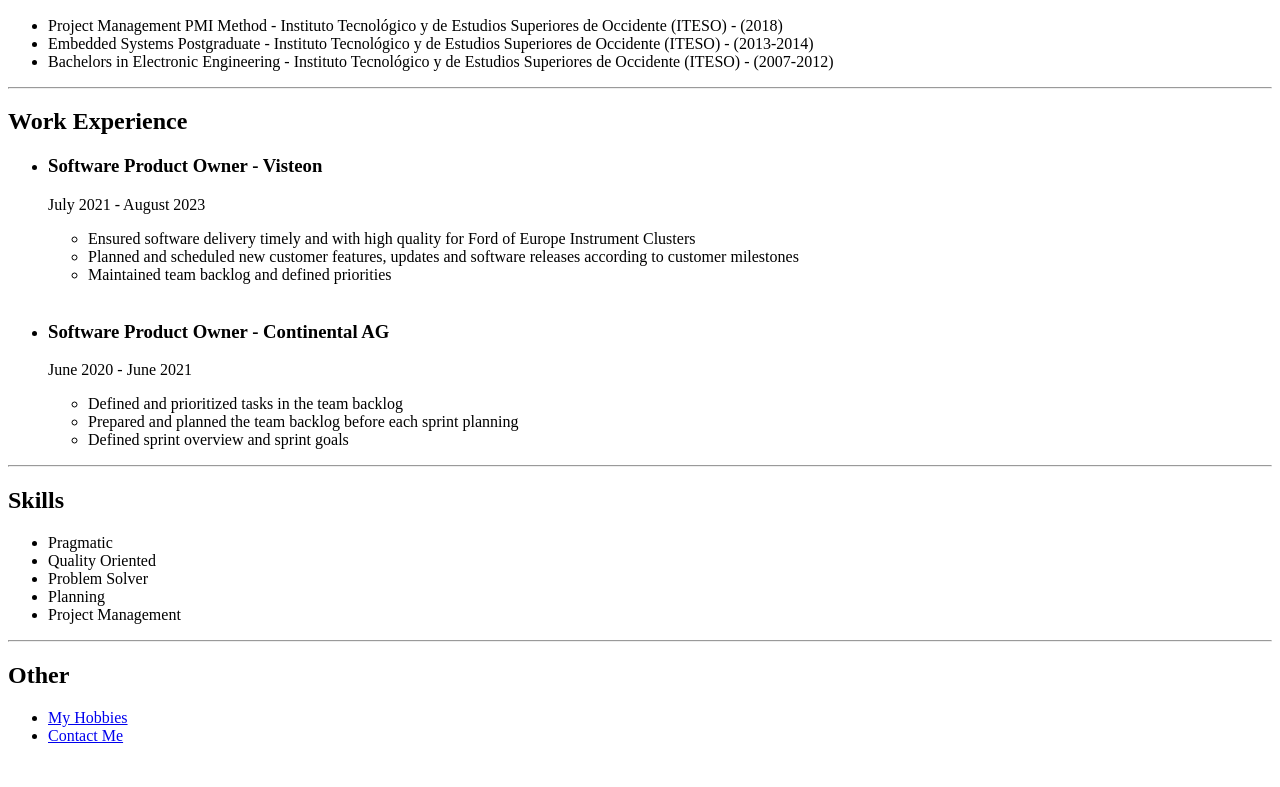
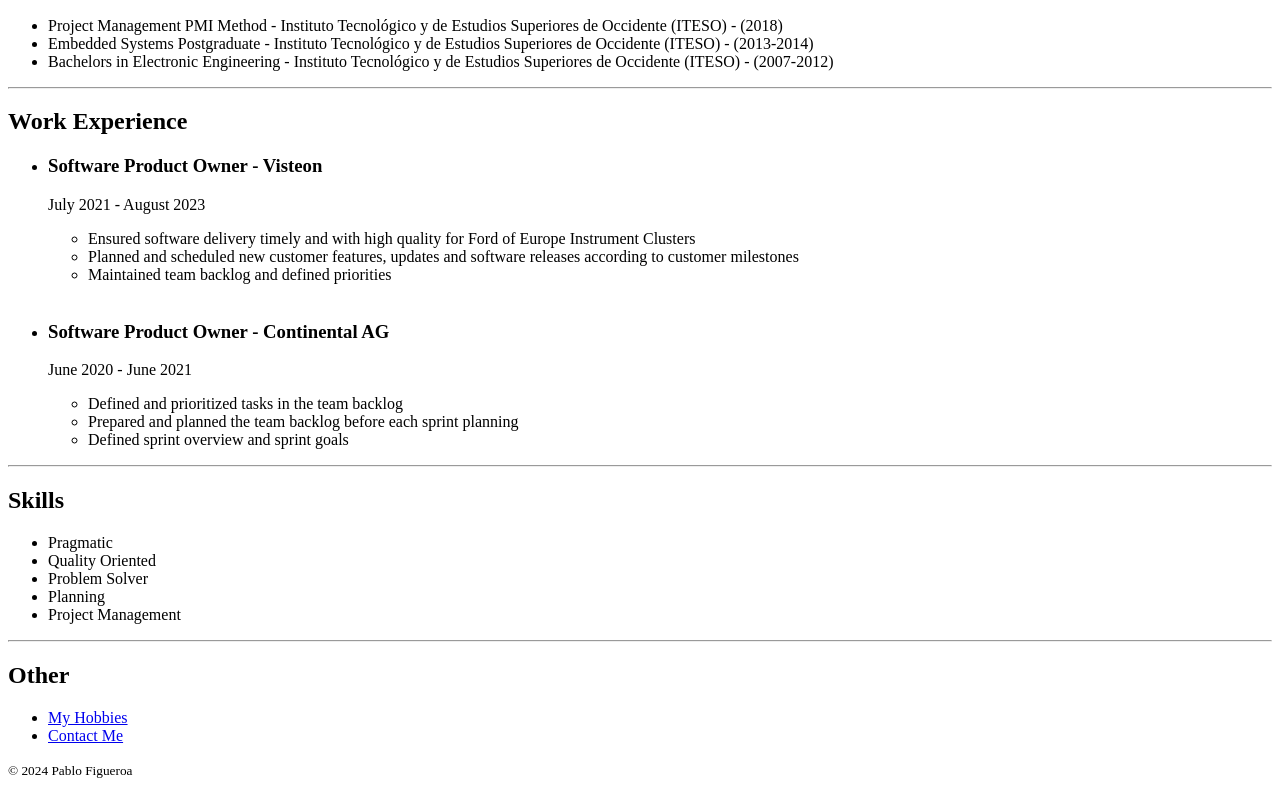
Before and after one commit to PabloEFigueroa/Resume, a plain HTML site: page index.html in a window 1280 px wide. Shown: the part 473-1260 px from the top of the page. Before the commit the page ends 1234 px from the top, so only its background shows below. Drawn offline with Linux system fonts and the light colour scheme.

Commit message:
Add files via upload

```diff
--- a/index.html
+++ b/index.html
@@ -61,5 +61,8 @@
     <li><a href="./public/about.html">My Hobbies</a></li>
     <li><a href="./public/contact.html">Contact Me</a></li>
 </ul>
+<footer>
+<small>© 2024 Pablo Figueroa</small>
+</footer>
 </body>
 </html>
```
